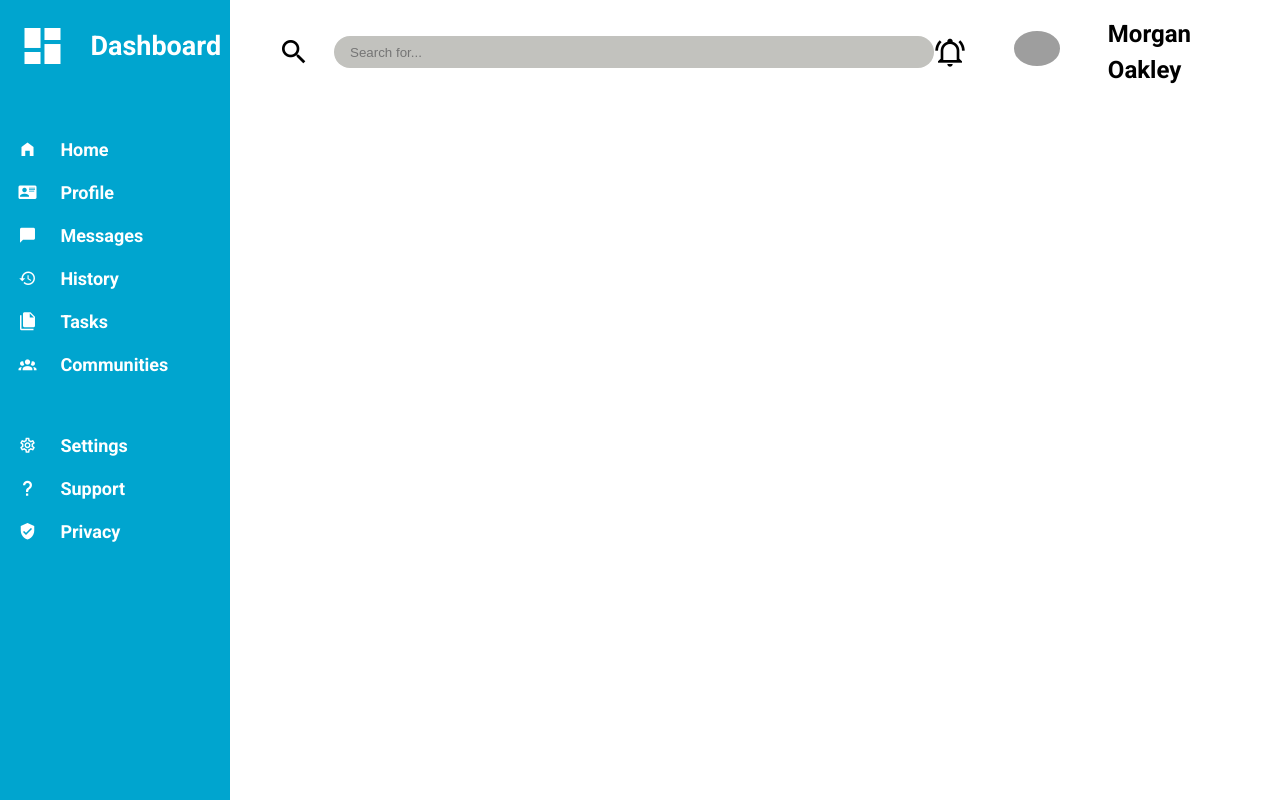
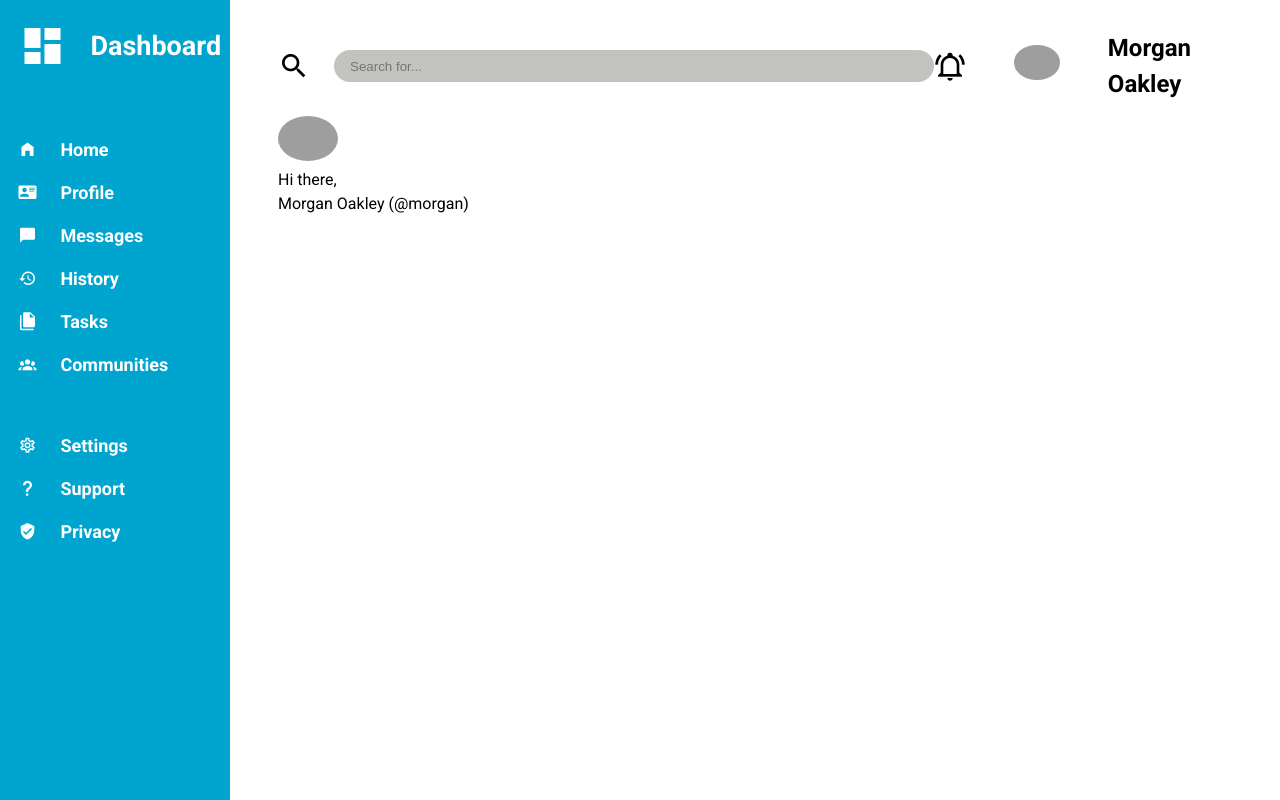
Before and after one commit to pawelgawron3/odin-admin-dashboard, a plain HTML site: page index.html in a window 1280 px wide. Drawn offline with Linux system fonts and the light colour scheme; grey boxes are pictures that could not be loaded.

Commit message:
Create the strcuture for the third header's div

```diff
--- a/index.html
+++ b/index.html
@@ -26,6 +26,10 @@
             <div class="user-profile-pic"><img src="./assets/alexander-hipp-unsplash.jpg" alt="User profile picture"></div>
              <p>Morgan Oakley</p>
         </div>
+        <div id="greeting-div">
+            <div class="user-profile-pic"><img src="./assets/alexander-hipp-unsplash.jpg" alt="User profile picture"></div>
+            <p><span class="static-text-greeting">Hi there,</span><br>Morgan Oakley (@morgan)</p>
+        </div>
     </header>
     <aside>
       <div id="aside-header-section">
```
